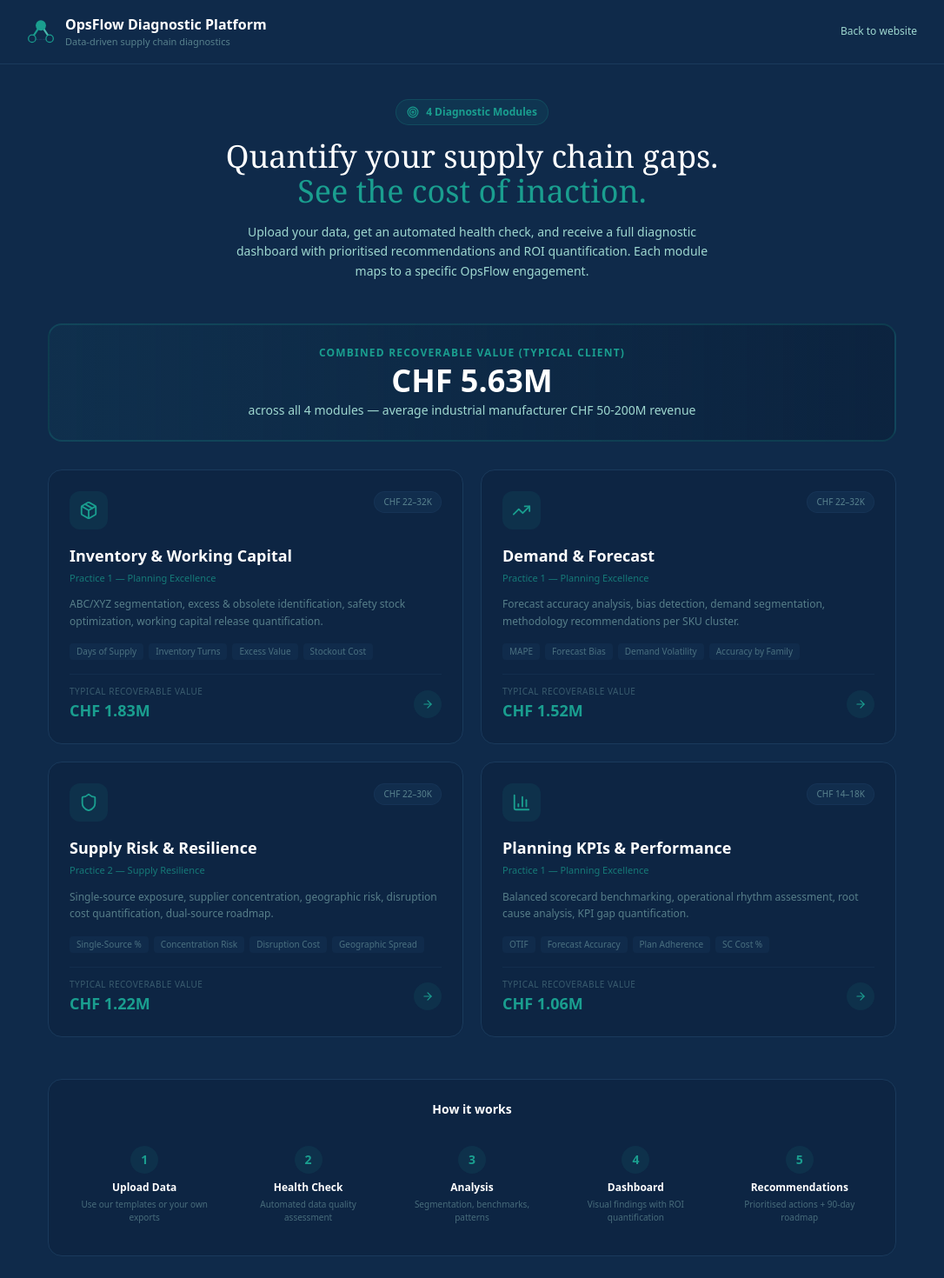
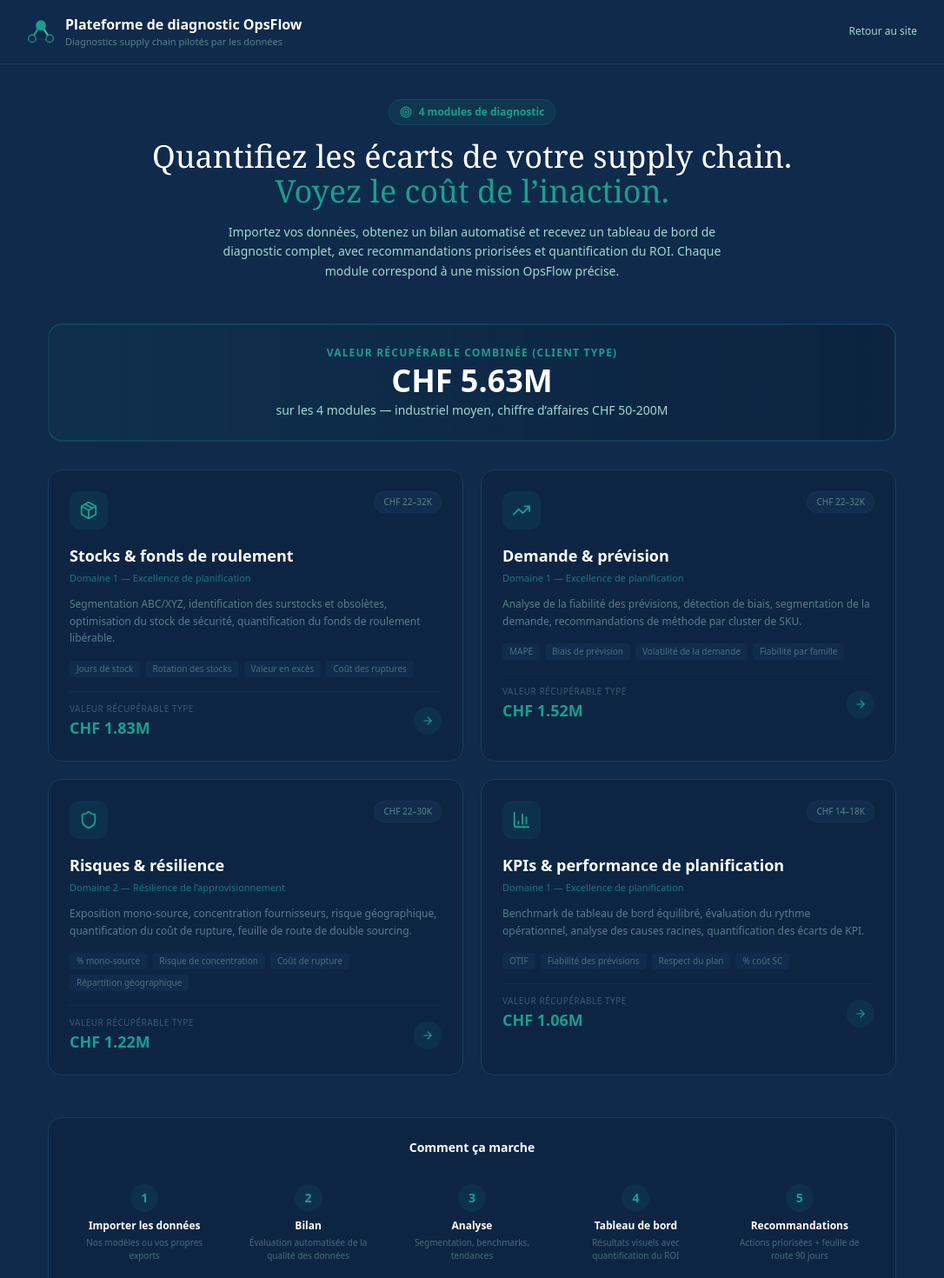
Before and after one commit to caiogou/opsflow-website-v3, a Next.js app: page /platform in a window 1280 px wide. Shown: the top 1470 px of the page at 87% size, without its empty margins (97-1183 px from the left). Built offline with nearby package versions, Linux system fonts and the light colour scheme.

Commit message:
i18n Fase 1: platform index en FR

```diff
--- a/app/platform/layout.tsx
+++ b/app/platform/layout.tsx
@@ -1,8 +1,8 @@
 import type { Metadata } from 'next'
 
 export const metadata: Metadata = {
-  title: 'Diagnostic Platform — OpsFlow Advisory',
-  description: 'Data-driven supply chain diagnostics: Inventory, Demand & Forecast, Supply Risk, and Planning KPIs. Upload your data, get actionable insights.',
+  title: 'Plateforme de diagnostic — OpsFlow Advisory',
+  description: 'Diagnostics supply chain pilotés par les données : stocks, demande & prévision, risques d’approvisionnement et KPIs de planification. Importez vos données, obtenez des recommandations concrètes.',
 }
 
 export default function PlatformLayout({ children }: { children: React.ReactNode }) {
--- a/app/platform/page.tsx
+++ b/app/platform/page.tsx
@@ -6,45 +6,45 @@
 const MODULES = [
   {
     id: 'inventory',
-    name: 'Inventory & Working Capital',
+    name: 'Stocks & fonds de roulement',
     icon: Package,
-    practice: 'Practice 1 — Planning Excellence',
+    practice: 'Domaine 1 — Excellence de planification',
     price: 'CHF 22–32K',
-    description: 'ABC/XYZ segmentation, excess & obsolete identification, safety stock optimization, working capital release quantification.',
-    metrics: ['Days of Supply', 'Inventory Turns', 'Excess Value', 'Stockout Cost'],
+    description: 'Segmentation ABC/XYZ, identification des surstocks et obsolètes, optimisation du stock de sécurité, quantification du fonds de roulement libérable.',
+    metrics: ['Jours de stock', 'Rotation des stocks', 'Valeur en excès', 'Coût des ruptures'],
     href: '/platform/inventory',
     recoverable: '1.83M',
   },
   {
     id: 'demand',
-    name: 'Demand & Forecast',
+    name: 'Demande & prévision',
     icon: TrendingUp,
-    practice: 'Practice 1 — Planning Excellence',
+    practice: 'Domaine 1 — Excellence de planification',
     price: 'CHF 22–32K',
-    description: 'Forecast accuracy analysis, bias detection, demand segmentation, methodology recommendations per SKU cluster.',
-    metrics: ['MAPE', 'Forecast Bias', 'Demand Volatility', 'Accuracy by Family'],
+    description: 'Analyse de la fiabilité des prévisions, détection de biais, segmentation de la demande, recommandations de méthode par cluster de SKU.',
+    metrics: ['MAPE', 'Biais de prévision', 'Volatilité de la demande', 'Fiabilité par famille'],
     href: '/platform/demand',
     recoverable: '1.52M',
   },
   {
     id: 'supply-risk',
-    name: 'Supply Risk & Resilience',
+    name: 'Risques & résilience',
     icon: Shield,
-    practice: 'Practice 2 — Supply Resilience',
+    practice: 'Domaine 2 — Résilience de l’approvisionnement',
     price: 'CHF 22–30K',
-    description: 'Single-source exposure, supplier concentration, geographic risk, disruption cost quantification, dual-source roadmap.',
-    metrics: ['Single-Source %', 'Concentration Risk', 'Disruption Cost', 'Geographic Spread'],
+    description: 'Exposition mono-source, concentration fournisseurs, risque géographique, quantification du coût de rupture, feuille de route de double sourcing.',
+    metrics: ['% mono-source', 'Risque de concentration', 'Coût de rupture', 'Répartition géographique'],
     href: '/platform/supply-risk',
     recoverable: '1.22M',
   },
   {
     id: 'kpis',
-    name: 'Planning KPIs & Performance',
+    name: 'KPIs & performance de planification',
     icon: BarChart3,
-    practice: 'Practice 1 — Planning Excellence',
+    practice: 'Domaine 1 — Excellence de planification',
     price: 'CHF 14–18K',
-    description: 'Balanced scorecard benchmarking, operational rhythm assessment, root cause analysis, KPI gap quantification.',
-    metrics: ['OTIF', 'Forecast Accuracy', 'Plan Adherence', 'SC Cost %'],
+    description: 'Benchmark de tableau de bord équilibré, évaluation du rythme opérationnel, analyse des causes racines, quantification des écarts de KPI.',
+    metrics: ['OTIF', 'Fiabilité des prévisions', 'Respect du plan', '% coût SC'],
     href: '/platform/kpis',
     recoverable: '1.06M',
   },
@@ -59,15 +59,15 @@
           <div className="flex items-center gap-3">
             <LogoIcon size={32} />
             <div>
-              <div className="text-base font-bold text-white">OpsFlow Diagnostic Platform</div>
-              <div className="text-[11px] text-teal-muted/50">Data-driven supply chain diagnostics</div>
+              <div className="text-base font-bold text-white">Plateforme de diagnostic OpsFlow</div>
+              <div className="text-[11px] text-teal-muted/50">Diagnostics supply chain pilotés par les données</div>
             </div>
           </div>
           <a
             href="/"
             className="text-teal-muted text-xs hover:text-white transition-colors no-underline"
           >
-            Back to website
+            Retour au site
           </a>
         </div>
       </div>
@@ -76,22 +76,22 @@
         {/* Hero */}
         <div className="text-center mb-12">
           <div className="inline-flex items-center gap-2 px-3 py-1.5 rounded-full bg-teal/10 border border-teal/20 text-teal text-xs font-semibold mb-4">
-            <Target size={14} /> 4 Diagnostic Modules
+            <Target size={14} /> 4 modules de diagnostic
           </div>
           <h1 className="text-3xl md:text-4xl font-serif text-white leading-tight mb-4">
-            Quantify your supply chain gaps.<br />
-            <em className="text-teal not-italic">See the cost of inaction.</em>
+            Quantifiez les écarts de votre supply chain.<br />
+            <em className="text-teal not-italic">Voyez le coût de l’inaction.</em>
           </h1>
           <p className="text-teal-muted text-sm leading-relaxed max-w-xl mx-auto">
-            Upload your data, get an automated health check, and receive a full diagnostic dashboard with prioritised recommendations and ROI quantification. Each module maps to a specific OpsFlow engagement.
+            Importez vos données, obtenez un bilan automatisé et recevez un tableau de bord de diagnostic complet, avec recommandations priorisées et quantification du ROI. Chaque module correspond à une mission OpsFlow précise.
           </p>
         </div>
 
         {/* Total recoverable */}
         <div className="rounded-2xl border-2 border-teal/20 bg-gradient-to-r from-teal/5 to-navy-deep/60 p-6 mb-8 text-center">
-          <div className="text-xs text-teal uppercase tracking-widest font-semibold mb-1">Combined Recoverable Value (Typical Client)</div>
+          <div className="text-xs text-teal uppercase tracking-widest font-semibold mb-1">Valeur récupérable combinée (client type)</div>
           <div className="text-4xl font-extrabold text-white">CHF 5.63M</div>
-          <div className="text-sm text-teal-muted mt-1">across all 4 modules — average industrial manufacturer CHF 50-200M revenue</div>
+          <div className="text-sm text-teal-muted mt-1">sur les 4 modules — industriel moyen, chiffre d’affaires CHF 50-200M</div>
         </div>
 
         {/* Module cards */}
@@ -125,7 +125,7 @@
 
               <div className="flex items-center justify-between pt-3 border-t border-navy-mid/40">
                 <div>
-                  <div className="text-[10px] text-teal-muted/30 uppercase tracking-wider">Typical recoverable value</div>
+                  <div className="text-[10px] text-teal-muted/30 uppercase tracking-wider">Valeur récupérable type</div>
                   <div className="text-lg font-extrabold text-teal">CHF {mod.recoverable}</div>
                 </div>
                 <div className="w-8 h-8 rounded-full bg-teal/10 flex items-center justify-center group-hover:bg-teal/20 transition-colors">
@@ -138,14 +138,14 @@
 
         {/* How it works */}
         <div className="rounded-2xl border border-navy-mid bg-navy-deep/40 p-6 mb-8">
-          <div className="text-sm font-semibold text-white mb-5 text-center">How it works</div>
+          <div className="text-sm font-semibold text-white mb-5 text-center">Comment ça marche</div>
           <div className="grid grid-cols-1 md:grid-cols-5 gap-4 text-center">
             {[
-              { step: '1', title: 'Upload Data', desc: 'Use our templates or your own exports' },
-              { step: '2', title: 'Health Check', desc: 'Automated data quality assessment' },
-              { step: '3', title: 'Analysis', desc: 'Segmentation, benchmarks, patterns' },
-              { step: '4', title: 'Dashboard', desc: 'Visual findings with ROI quantification' },
-              { step: '5', title: 'Recommendations', desc: 'Prioritised actions + 90-day roadmap' },
+              { step: '1', title: 'Importer les données', desc: 'Nos modèles ou vos propres exports' },
+              { step: '2', title: 'Bilan', desc: 'Évaluation automatisée de la qualité des données' },
+              { step: '3', title: 'Analyse', desc: 'Segmentation, benchmarks, tendances' },
+              { step: '4', title: 'Tableau de bord', desc: 'Résultats visuels avec quantification du ROI' },
+              { step: '5', title: 'Recommandations', desc: 'Actions priorisées + feuille de route 90 jours' },
             ].map((s) => (
               <div key={s.step} className="p-3">
                 <div className="w-8 h-8 rounded-full bg-teal/10 flex items-center justify-center mx-auto mb-2 text-teal text-sm font-bold">
@@ -166,18 +166,18 @@
             rel="noopener noreferrer"
             className="inline-block px-8 py-3.5 rounded-lg bg-teal text-white text-sm font-semibold hover:bg-teal-light transition-colors no-underline"
           >
-            Book Free 90-min Problem Session
+            Réserver une session gratuite
           </a>
           <div className="text-xs text-teal-muted/30 mt-3">
-            Not sure which module fits? Start with a conversation.
+            Vous ne savez pas quel module choisir ? Commençons par un échange.
           </div>
         </div>
       </div>
 
       {/* Footer */}
       <div className="text-center py-6 border-t border-navy-mid/40">
-        <div className="text-xs text-teal-muted/40">OpsFlow Advisory — Smarter supply chains. Built by people. Powered by AI.</div>
-        <div className="text-[10px] text-teal-muted/20 mt-1">opsflow-advisory.ch &middot; Nyon, Canton Vaud, Switzerland</div>
+        <div className="text-xs text-teal-muted/40">OpsFlow Advisory — Des supply chains plus intelligentes. Portées par l’humain. Augmentées par l’IA.</div>
+        <div className="text-[10px] text-teal-muted/20 mt-1">opsflow-advisory.ch &middot; Nyon, Canton de Vaud, Suisse</div>
       </div>
     </div>
   )
```
